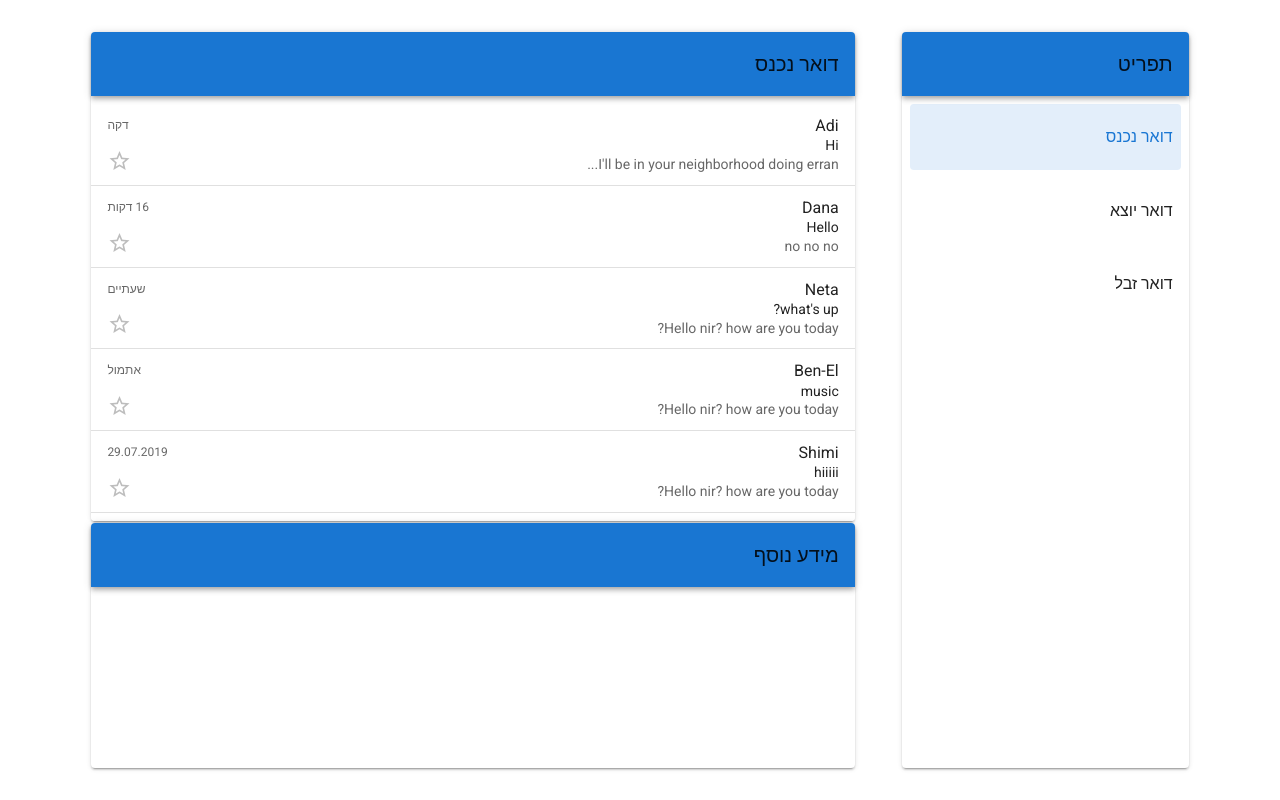
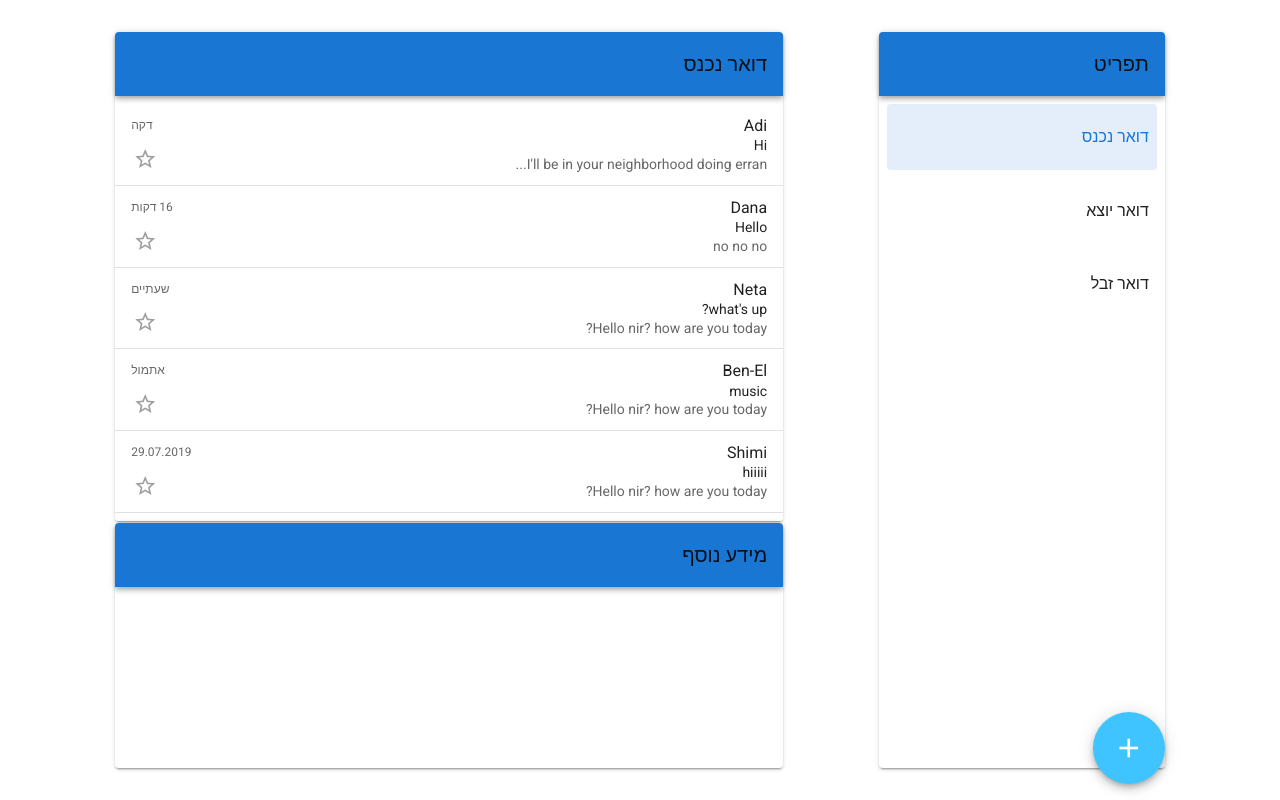
Before and after one commit to adisanduri/projects, a Vue app: page / in a window 1280 px wide. Built offline with nearby package versions, Linux system fonts and the light colour scheme.

Commit message:
find a generic way to wrap action buttons

```diff
--- a/package.json
+++ b/package.json
@@ -10,6 +10,9 @@
   "dependencies": {
     "@vue/eslint-config-airbnb": "^4.0.1",
     "core-js": "^2.6.5",
+    "express": "^4.17.1",
+    "express-graphql": "^0.9.0",
+    "graphql": "^14.5.4",
     "material-design-icons-iconfont": "^5.0.1",
     "moment": "^2.24.0",
     "vue": "^2.6.10",
--- a/src/App.vue
+++ b/src/App.vue
@@ -2,12 +2,22 @@
   <v-app>
     <v-content>
       <v-container fill-height>
+
         <v-layout row pa-5 justify-space-around>
           <v-flex xs3>
-            <Menu />
+            <Menu/>
+            <v-btn
+                    fab
+                    color="light-blue accent-2"
+                    x-large
+                    class="v-btn--example"
+                    @click="dialog = !dialog"
+            >
+              <v-icon color="white">add</v-icon>
+            </v-btn>
           </v-flex>
 
-          <v-flex xs8>
+          <v-flex xs7>
             <v-layout column fill-height justify-space-between>
               <v-flex xs7 :grow="selectedOption === 'דואר זבל'">
                 <Content />
@@ -18,6 +28,25 @@
               </v-flex>
             </v-layout>
           </v-flex>
+
+          <v-dialog v-model="dialog" max-width="500px">
+            <v-card>
+              <v-card-text v-row>
+                <v-col cols="12" sm="6">
+                  <v-text-field label="שלח ל"></v-text-field>
+                  <v-text-field label="נושא"></v-text-field>
+                </v-col>
+
+                <v-text-field label="תוכן"></v-text-field>
+                <v-text-field label="שליחה"></v-text-field>
+              </v-card-text>
+              <v-card-actions>
+                <div class="flex-grow-1"></div>
+                <v-btn text color="primary" @click="dialog = false">Submit</v-btn>
+              </v-card-actions>
+            </v-card>
+          </v-dialog>
+
         </v-layout>
       </v-container>
     </v-content>
@@ -40,6 +69,7 @@ export default {
   data() {
     return {
       selectedOption: '',
+      dialog: false,
     };
   },
   created() {
@@ -50,4 +80,10 @@ export default {
 };
 </script>
 
-<style></style>
+<style>
+  .v-btn--example {
+    bottom: 0;
+    position: absolute !important;
+    margin: 0 0 16px 16px;
+  }
+</style>
--- /dev/null
+++ b/src/components/Action.vue
@@ -0,0 +1,35 @@
+<template>
+    <v-btn v-if="hover"
+           small
+           icon
+           dark
+           @mouseover="colorActionBtn='primary'"
+           @mouseleave="colorActionBtn='grey'"
+           @click.stop="click">
+        <v-icon :color="colorIcon ? colorIcon : colorActionBtn"
+        >
+            {{icon}}
+        </v-icon>
+    </v-btn>
+</template>
+
+<script>
+export default {
+  name: 'Action',
+  props: {
+    hover: Boolean,
+    click: Function,
+    icon: String,
+    colorIcon: String,
+  },
+  data() {
+    return {
+      colorActionBtn: 'grey',
+    };
+  },
+};
+</script>
+
+<style scoped>
+
+</style>
--- /dev/null
+++ b/src/components/ActionButtons.vue
@@ -0,0 +1,33 @@
+<template>
+    <div>
+        <Action v-bind:click="()=>{}" v-bind:hover="hover" icon="edit"/>
+        <Action v-bind:click="()=>{}" v-bind:hover="hover" icon="delete"/>
+        <Action
+                v-bind:click="()=>{favorite=!favorite}"
+                v-bind:hover="true"
+                v-bind:icon="favorite? 'star' : 'star_border'"
+                v-bind:colorIcon="favorite? 'yellow' : 'grey'"
+        />
+    </div>
+</template>
+
+<script>
+import Action from './Action.vue';
+
+export default {
+  name: 'ActionButtons',
+  components: { Action },
+  props: {
+    hover: Boolean,
+  },
+  data() {
+    return {
+      favorite: false,
+    };
+  },
+};
+</script>
+
+<style scoped>
+
+</style>
--- a/src/components/Menu.vue
+++ b/src/components/Menu.vue
@@ -15,7 +15,6 @@
               </v-list-item>
           </v-list-item-group>
       </v-list>
-
     </BaseCard>
 </template>
 
--- a/src/components/Message.vue
+++ b/src/components/Message.vue
@@ -1,4 +1,5 @@
 <template>
+    <v-hover v-slot:default="{ hover }">
         <v-list-item :key="item.id"
                      @click="messageSelected(item)">
             <v-list-item-content>
@@ -19,35 +20,28 @@
                 <v-list-item-action-text>
                     {{item.sent | customDate(item.sent)}}
                 </v-list-item-action-text>
-            <v-icon
-                    v-if="favorite"
-                    color="yellow"
-                    @click.stop="favorite=!favorite"
-            >
-                star
-            </v-icon>
-            <v-icon
-                    v-else
-                    color="grey lighten-1"
-                    @click.stop="favorite=!favorite"
-            >
-                star_border
-            </v-icon>
+                <ActionButtons v-bind:hover="hover"/>
             </v-list-item-action>
         </v-list-item>
+    </v-hover>
 </template>
 
 <script>
 import moment from 'moment';
 import { EventBus } from '../event-bus';
+import ActionButtons from './ActionButtons.vue';
 
 export default {
   name: 'Message',
+  components: { ActionButtons },
   props: {
     item: Object,
   },
   data() {
-    return { favorite: false };
+    return {
+      favorite: false,
+      colorActionBtn: 'gray',
+    };
   },
   methods: {
     messageSelected(value) {
@@ -89,4 +83,5 @@ export default {
 };
 </script>
 
-<style scoped></style>
+<style scoped>
+</style>
```
Also changed, not shown: 1 other file (tests, documents, lock files or other folders). Lines whose indentation alone changed are shown as unchanged.
